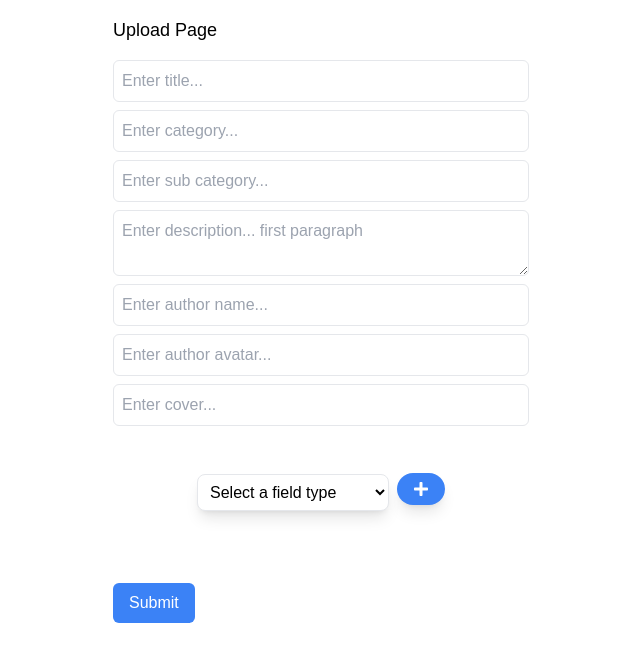
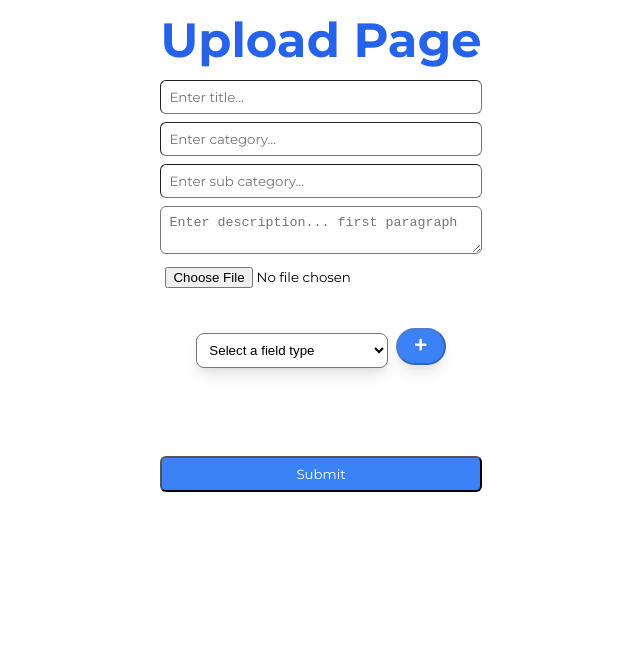
Before and after one commit to KaalaAadmi/blog-app, a Next.js app: page /blog/upload in a window 1280 px wide. Shown: the top 662 px of the page, without its empty margins (319-959 px from the left). Built offline with nearby package versions, Linux system fonts and the light colour scheme.

Commit message:
removed tailwind css

```diff
--- a/package.json
+++ b/package.json
@@ -9,8 +9,6 @@
     "lint": "next lint"
   },
   "dependencies": {
-    "@ant-design/icons": "^5.0.1",
-    "antd": "^5.4.2",
     "autoprefixer": "^10.4.14",
     "axios": "^1.3.4",
     "date-fns": "^2.29.3",
@@ -28,7 +26,6 @@
     "react-icons": "^4.8.0",
     "react-toastify": "^9.1.2",
     "react-wavify": "^1.8.0",
-    "tailwindcss": "^3.3.1",
     "uuid": "^9.0.0"
   }
 }
--- a/pages/blog/upload.js
+++ b/pages/blog/upload.js
@@ -11,11 +11,13 @@ import {
 import { v4 as uuidv4 } from "uuid";
 import { app } from "./../../firebase";
 import { getStorage, ref, uploadBytes, getDownloadURL } from "firebase/storage";
-import axios from 'axios';
+import axios from "axios";
 import { ToastContainer, toast } from "react-toastify";
 import "react-toastify/dist/ReactToastify.css";
+import { useRouter } from "next/router";
 
 const UploadPage = () => {
+  const router = useRouter();
   const [fields, setFields] = useState([]);
   const [selectedType, setSelectedType] = useState(null);
   const [inputValue, setInputValue] = useState("");
@@ -24,8 +26,6 @@ const UploadPage = () => {
   const [category, setCategory] = useState("");
   const [subCategory, setSubCategory] = useState([]);
   const [description, setDescription] = useState("");
-  const [authorName, setAuthorName] = useState("");
-  const [authorAvatar, setAuthorAvatar] = useState("");
   const [cover, setCover] = useState("");
   const addField = (type) => {
     const newField = {
@@ -105,7 +105,14 @@ const UploadPage = () => {
         return (
           <textarea
             type="text"
-            className="border rounded-md p-2 flex-1 mr-2"
+            // className="border rounded-md p-2 flex-1 mr-2"
+            style={{
+              padding: "0.5rem",
+              marginRight: "0.5rem",
+              flex: "1 1 0%",
+              borderRadius: "0.375rem",
+              borderWidth: "1px",
+            }}
             placeholder="Enter text..."
             value={field.sectionText}
             onChange={(event) =>
@@ -119,7 +126,14 @@ const UploadPage = () => {
             {/* <div className="flex flex-col max-w-sm"> */}
             <input
               type="file"
-              className="border rounded-md p-2 flex-1 mr-2"
+              // className="border rounded-md p-2 flex-1 mr-2"
+              style={{
+                padding: "0.5rem",
+                marginRight: "0.5rem",
+                flex: "1 1 0%",
+                borderRadius: "0.375rem",
+                borderWidth: "1px",
+              }}
               accept="image/*"
               onChange={(event) =>
                 handleInputChange(field.id, event.target.files[0])
@@ -127,7 +141,14 @@ const UploadPage = () => {
             />
             <input
               type="text"
-              className="border rounded-md p-2 flex-1 mr-2"
+              // className="border rounded-md p-2 flex-1 mr-2"
+              style={{
+                padding: "0.5rem",
+                marginRight: "0.5rem",
+                flex: "1 1 0%",
+                borderRadius: "0.375rem",
+                borderWidth: "1px",
+              }}
               placeholder="Enter caption..."
               value={field.sectionCaption}
               onChange={(event) =>
@@ -139,7 +160,11 @@ const UploadPage = () => {
               <img
                 src={URL.createObjectURL(field.sectionText)}
                 alt="Selected image"
-                className="w-15 h-15 object-cover rounded-md"
+                // className="w-15 h-15 object-cover rounded-md"
+                style={{
+                  objectFit: "cover",
+                  borderRadius: "0.375rem",
+                }}
               />
             )}
           </div>
@@ -148,7 +173,14 @@ const UploadPage = () => {
         return (
           <input
             type="text"
-            className="border rounded-md p-2 flex-1 mr-2"
+            // className="border rounded-md p-2 flex-1 mr-2"
+            style={{
+              padding: "0.5rem",
+              marginRight: "0.5rem",
+              flex: "1 1 0%",
+              borderRadius: "0.375rem",
+              borderWidth: "1px",
+            }}
             placeholder="Enter title..."
             value={field.sectionText}
             onChange={(event) =>
@@ -161,7 +193,14 @@ const UploadPage = () => {
           <div className="flex flex-col">
             <input
               type="text"
-              className="border rounded-md p-2 flex-1 mr-2"
+              // className="border rounded-md p-2 flex-1 mr-2"
+              style={{
+                padding: "0.5rem",
+                marginRight: "0.5rem",
+                flex: "1 1 0%",
+                borderRadius: "0.375rem",
+                borderWidth: "1px",
+              }}
               placeholder="Enter text..."
               value={field.sectionText}
               onChange={(event) =>
@@ -170,7 +209,14 @@ const UploadPage = () => {
             />
             <input
               type="text"
-              className="border rounded-md p-2 flex-1 mr-2"
+              // className="border rounded-md p-2 flex-1 mr-2"
+              style={{
+                padding: "0.5rem",
+                marginRight: "0.5rem",
+                flex: "1 1 0%",
+                borderRadius: "0.375rem",
+                borderWidth: "1px",
+              }}
               placeholder="Enter link..."
               value={field.sectionLink}
               onChange={(event) =>
@@ -185,6 +231,11 @@ const UploadPage = () => {
   };
 
   const handleSubmit = async () => {
+    const coverStorageRef = ref(storage, `covers/${cover.name}`);
+    await uploadBytes(coverStorageRef, cover);
+    const coverDownloadURL = await getDownloadURL(coverStorageRef);
+    // setCover(coverDownloadURL);
+
     for (let i = 0; i < fields.length; i++) {
       if (fields[i].sectionType === "image") {
         const file = fields[i].sectionText;
@@ -197,18 +248,18 @@ const UploadPage = () => {
     const fieldsRepaired = fields.map((item) => {
       if (item.sectionType === "image") {
         return {
-          sectionType:item.sectionType,
+          sectionType: item.sectionType,
           sectionText: item.sectionText,
           sectionCaption: item.sectionCaption,
         };
       } else if (item.sectionType === "link") {
         return {
-          sectionType:item.sectionType,
+          sectionType: item.sectionType,
           sectionText: item.sectionText,
           sectionLink: item.sectionLink,
         };
       } else {
-        return { sectionType:item.sectionType, sectionText: item.sectionText };
+        return { sectionType: item.sectionType, sectionText: item.sectionText };
       }
     });
     let newPost = {
@@ -216,12 +267,16 @@ const UploadPage = () => {
       category,
       subCategory,
       description,
-      authorName,
-      authorAvatar,
-      cover,
+      authorName: "The Fellow Weeb",
+      authorAvatar:
+        "https://firebasestorage.googleapis.com/v0/b/blog-aaa0e.appspot.com/o/logo%20image.png?alt=media&token=abdf2d34-7cde-4568-9bb4-707359a999dd",
+      cover: coverDownloadURL,
       sections: fieldsRepaired,
     };
-    const res=await axios.post('https://blog-newsletter-add.onrender.com/api/blog',newPost)
+    const res = await axios.post(
+      "https://blog-newsletter-add.onrender.com/api/blog",
+      newPost
+    );
     if (res.status === 200) {
       toast.success("Post Added Successfully!", {
         position: "bottom-center",
@@ -233,7 +288,7 @@ const UploadPage = () => {
         progress: undefined,
         theme: "colored",
       });
-    } else{
+    } else {
       toast.error("Error Occurred, Please try again later!", {
         position: "bottom-center",
         autoClose: 5000,
@@ -242,70 +297,182 @@ const UploadPage = () => {
         pauseOnHover: true,
         draggable: true,
         progress: undefined,
-        theme: "colored",})
+        theme: "colored",
+      });
+    }
+    console.log(res.data);
+    if (res.status === 200) {
+      router.push(`/blog/${res.data.savedBlog._id}`);
     }
   };
-
+  console.log(cover);
   return (
-    <div className="max-w-md mx-auto p-4">
-      <div className="flex justify-between items-center mb-4">
-        <h1 className="text-lg font-medium">Upload Page</h1>
+    <div
+      // className="max-w-md mx-auto p-4"
+      style={{
+        padding: "1rem",
+        marginLeft: "auto",
+        marginRight: "auto",
+        maxWidth: "28rem",
+      }}
+    >
+      <div
+        // className="flex justify-between items-center mb-4"
+        style={{
+          display: "flex",
+          marginBottom: "1rem",
+          justifyContent: "space-between",
+          alignItems: "center",
+        }}
+      >
+        <h1
+          // className="text-lg font-large font-bold text-5xl text-blue-600"
+          style={{
+            color: "#2563EB",
+            fontSize: "1.125rem",
+            lineHeight: "1.75rem",
+            fontSize: "3rem",
+            lineHeight: "1",
+            fontWeight: "700",
+          }}
+        >
+          Upload Page
+        </h1>
       </div>
-      <div className="flex flex-col justify-center mb-4">
+      <div
+        // className="flex flex-col justify-center mb-4"
+        style={{
+          display: "flex",
+          marginBottom: "1rem",
+          flexDirection: "column",
+          justifyContent: "center",
+        }}
+      >
         <input
           type="text"
-          className="border rounded-md p-2 flex-1 mb-2"
+          // className="border rounded-md p-2 flex-1 mb-2"
+          style={{
+            padding: "0.5rem",
+            marginBottom: "0.5rem",
+            flex: "1 1 0%",
+            borderRadius: "0.375rem",
+            borderWidth: "1px",
+          }}
           placeholder="Enter title..."
           value={title}
           onChange={(event) => setTitle(event.target.value)}
         />
         <input
           type="text"
-          className="border rounded-md p-2 flex-1 mb-2"
+          // className="border rounded-md p-2 flex-1 mb-2"
+          style={{
+            padding: "0.5rem",
+            marginBottom: "0.5rem",
+            flex: "1 1 0%",
+            borderRadius: "0.375rem",
+            borderWidth: "1px",
+          }}
           placeholder="Enter category..."
           value={category}
           onChange={(event) => setCategory(event.target.value)}
         />
         <input
           type="text"
-          className="border rounded-md p-2 flex-1 mb-2"
+          // className="border rounded-md p-2 flex-1 mb-2"
+          style={{
+            padding: "0.5rem",
+            marginBottom: "0.5rem",
+            flex: "1 1 0%",
+            borderRadius: "0.375rem",
+            borderWidth: "1px",
+          }}
           placeholder="Enter sub category..."
           value={subCategory}
           onChange={(event) => setSubCategory(event.target.value.split(","))}
         />
         <textarea
           type="text"
-          className="border rounded-md p-2 flex-1 mb-2"
+          // className="border rounded-md p-2 flex-1 mb-2"
+          style={{
+            padding: "0.5rem",
+            marginBottom: "0.5rem",
+            flex: "1 1 0%",
+            borderRadius: "0.375rem",
+            borderWidth: "1px",
+          }}
           placeholder="Enter description... first paragraph"
           value={description}
           onChange={(event) => setDescription(event.target.value)}
         />
-        <input
-          type="text"
-          className="border rounded-md p-2 flex-1 mb-2"
-          placeholder="Enter author name..."
-          value={authorName}
-          onChange={(event) => setAuthorName(event.target.value)}
-        />
-        <input
-          type="text"
-          className="border rounded-md p-2 flex-1 mb-2"
-          placeholder="Enter author avatar..."
-          value={authorAvatar}
-          onChange={(event) => setAuthorAvatar(event.target.value)}
-        />
-        <input
-          type="text"
-          className="border rounded-md p-2 flex-1 mb-2"
-          placeholder="Enter cover..."
-          value={cover}
-          onChange={(event) => setCover(event.target.value)}
-        />
+        <div
+          // className="flex flex-row"
+          style={{ flex: 1, flexDirection: "row" }}
+        >
+          <input
+            type="file"
+            // className="border rounded-md p-2 flex-1 mr-2"
+            style={{
+              borderWidth: 1,
+              borderRadius: 5,
+              padding: 5,
+              flex: 1,
+              marginRight: 2,
+            }}
+            accept="image/*"
+            onChange={(event) => setCover(event.target.files[0])}
+          />
+          {cover && (
+            <img
+              src={URL.createObjectURL(cover)}
+              alt="Selected image"
+              // className="w-12 h-12 object-cover rounded-md"
+              style={{
+                width: 50,
+                height: 50,
+                borderRadius: 5,
+                objectFit: "cover",
+              }}
+            />
+          )}
+        </div>
       </div>
-      <div className="mb-14 sticky top-0 z-50 bg-white pt-4">
-        <div className="flex items-center mb-4  top-12 justify-center">
+      <div
+        // className="mb-14 sticky top-0 z-50 bg-white pt-4"
+        style={{
+          position: "sticky",
+          top: "0",
+          zIndex: "50",
+          paddingTop: "1rem",
+          marginBottom: "3.5rem",
+          backgroundColor: "#ffffff",
+        }}
+      >
+        <div
+          // className="flex items-center mb-4  top-12 justify-center"
+          style={{
+            display: "flex",
+            flexDirection: "row",
+            top: "3rem",
+            marginBottom: "1rem",
+            justifyContent: "center",
+            alignItems: "center",
+          }}
+        >
           <select
-            className="border p-2 mr-2 bg-white rounded-lg shadow-lg mt-2 py-2 w-48"
+            // className="border p-2 mr-2 bg-white rounded-lg shadow-lg mt-2 py-2 w-48"
+            style={{
+              padding: "0.5rem",
+              paddingTop: "0.5rem",
+              paddingBottom: "0.5rem",
+              marginTop: "0.5rem",
+              marginRight: "0.5rem",
+              backgroundColor: "#ffffff",
+              width: "12rem",
+              borderRadius: "0.5rem",
+              borderWidth: "1px",
+              boxShadow:
+                "0 10px 15px -3px rgba(0, 0, 0, 0.1), 0 4px 6px -2px rgba(0, 0, 0, 0.05)",
+            }}
             value={selectedType || ""}
             onChange={(event) => setSelectedType(event.target.value)}
           >
@@ -317,14 +484,39 @@ const UploadPage = () => {
           </select>
           {selectedType && (
             <button
-              className="bg-blue-500 hover:bg-blue-600 text-white font-bold py-2 px-4 rounded-full hover:text-gray-700 mr-2"
+              // className="bg-blue-500 hover:bg-blue-600 text-white font-bold py-2 px-4 rounded-full hover:text-gray-700 mr-2"
+              style={{
+                paddingTop: "0.5rem",
+                paddingBottom: "0.5rem",
+                paddingLeft: "1rem",
+                paddingRight: "1rem",
+                marginRight: "0.5rem",
+                backgroundColor: "#3B82F6",
+                color: "#ffffff",
+                fontWeight: "700",
+                borderRadius: "9999px",
+                // color: "#374151",
+              }}
               onClick={() => setSelectedType(null)}
             >
               <FaTimes />
             </button>
           )}
           <button
-            className="bg-blue-500 hover:bg-blue-600 text-white font-bold py-2 px-4 rounded-full shadow-lg z-10"
+            // className="bg-blue-500 hover:bg-blue-600 text-white font-bold py-2 px-4 rounded-full shadow-lg z-10"
+            style={{
+              zIndex: "10",
+              paddingTop: "0.5rem",
+              paddingBottom: "0.5rem",
+              paddingLeft: "1rem",
+              paddingRight: "1rem",
+              backgroundColor: "#3B82F6",
+              color: "#ffffff",
+              fontWeight: "700",
+              borderRadius: "9999px",
+              boxShadow:
+                "0 10px 15px -3px rgba(0, 0, 0, 0.1), 0 4px 6px -2px rgba(0, 0, 0, 0.05)",
+            }}
             onClick={() => addField(selectedType)}
             disabled={!selectedType}
           >
@@ -333,31 +525,56 @@ const UploadPage = () => {
         </div>
       </div>
       {fields.map((field, index) => (
-        <div className="flex items-center mb-2" key={field.id}>
-          <div className="w-15 h-15 bg-gray-200 flex items-center justify-center rounded-md mr-2">
+        <div
+          // className="flex items-center mb-2"
+          key={field.id}
+          style={{
+            flex: 1,
+            flexDirection: "row",
+            alignItems: "center",
+            marginBottom: 10,
+          }}
+        >
+          <div
+            // className="w-15 h-15 bg-gray-200 flex items-center justify-center rounded-md mr-2"
+            style={{
+              display: "flex",
+              marginRight: "0.5rem",
+              backgroundColor: "#E5E7EB",
+              justifyContent: "center",
+              alignItems: "center",
+              borderRadius: "0.375rem",
+            }}
+          >
             {field.sectionType === "text" && <FaRegFileAlt />}
             {field.sectionType === "image" && <FaImage />}
             {field.sectionType === "title" && <FaRegFileAlt />}
             {field.sectionType === "link" && <FaLink />}
           </div>
           {renderField(field)}
-          <div className="flex items-center">
+          <div
+            // className="flex items-center"
+            style={{ flex: 1, flexDirection: "row", justifyContent: "center" }}
+          >
             <button
-              className="text-gray-500 hover:text-gray-700 mr-2"
+              // className="text-gray-500 hover:text-gray-700 mr-2"
+              style={{ marginRight: "0.5rem", color: "#6B7280" }}
               onClick={() => moveField(field.id, -1)}
               disabled={index === 0}
             >
               <FaChevronUp />
             </button>
             <button
-              className="text-gray-500 hover:text-gray-700 mr-2"
+              // className="text-gray-500 hover:text-gray-700 mr-2"
+              style={{ marginRight: "0.5rem", color: "#6B7280" }}
               onClick={() => moveField(field.id, 1)}
               disabled={index === fields.length - 1}
             >
               <FaChevronDown />
             </button>
             <button
-              className="text-red-500 hover:text-red-700"
+              // className="text-red-500 hover:text-red-700"
+              style={{ color: "#EF4444" }}
               onClick={() => removeField(field.id)}
             >
               <FaTimes />
@@ -366,7 +583,17 @@ const UploadPage = () => {
         </div>
       ))}
       <button
-        className="bg-blue-500 text-white rounded-md py-2 px-4 mt-4 hover:bg-blue-600"
+        // className="bg-blue-500 text-white rounded-md py-2 px-4 mt-4 hover:bg-blue-600"
+        style={{
+          paddingTop: "0.5rem",
+          paddingBottom: "0.5rem",
+          paddingLeft: "1rem",
+          paddingRight: "1rem",
+          marginTop: "1rem",
+          backgroundColor: "#3B82F6",
+          color: "#ffffff",
+          borderRadius: "0.375rem",
+        }}
         onClick={handleSubmit}
       >
         Submit
--- a/styles/globals.css
+++ b/styles/globals.css
@@ -1,7 +1,3 @@
-@tailwind base;
-@tailwind components;
-@tailwind utilities;
-
 @import url("https://fonts.googleapis.com/css2?family=Montserrat:ital,wght@0,100;0,200;0,300;0,400;0,500;0,600;0,700;0,800;0,900;1,100;1,200;1,300;1,400;1,500;1,600;1,700;1,800;1,900&display=swap");
 
 *,
@@ -23,3 +19,8 @@ input {
 body::-webkit-scrollbar {
   display: none;
 }
+
+div {
+  display: flex;
+  flex-direction: column;
+}
--- a/tailwind.config.js
+++ /dev/null
@@ -1,14 +0,0 @@
-/** @type {import('tailwindcss').Config} */
-module.exports = {
-  content: [
-    "./app/**/*.{js,ts,jsx,tsx,mdx}",
-    "./pages/**/*.{js,ts,jsx,tsx,mdx}",
-    "./components/**/*.{js,ts,jsx,tsx,mdx}",
-    // Or if using `src` directory:
-    // "./src/**/*.{js,ts,jsx,tsx,mdx}",
-  ],
-  theme: {
-    extend: {},
-  },
-  plugins: [],
-}
```
Also changed, not shown: 2 other files (tests, documents, lock files or other folders).
